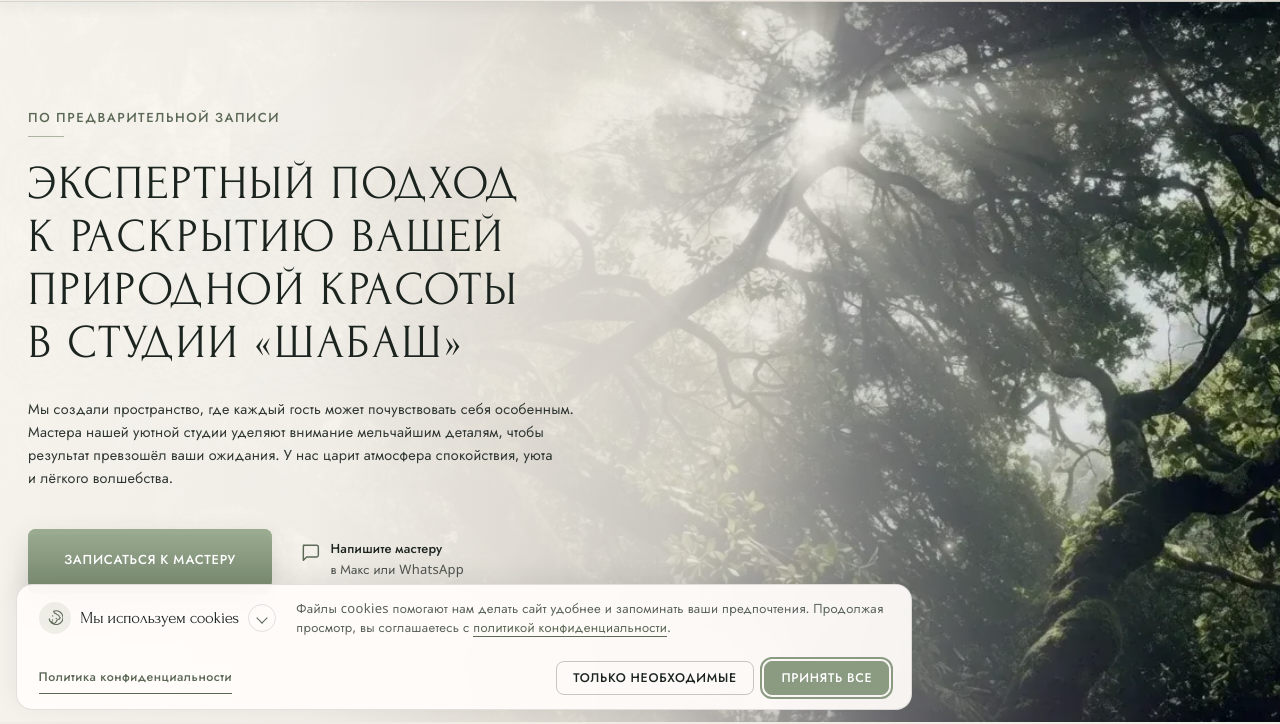
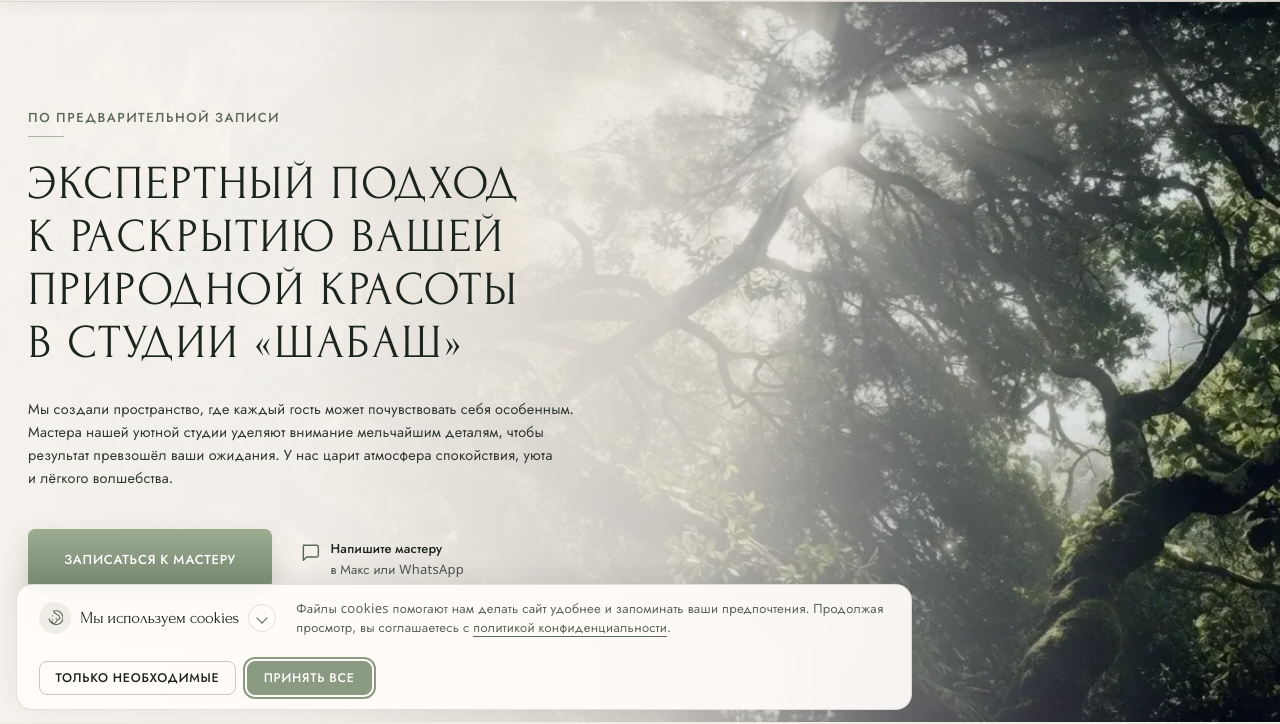
Before and after one commit to Georgii-Smirnov/shabash, a plain HTML site: page index.html in a window 1280 px wide. Shown: the part 78-802 px from the top of the page. Drawn offline with Linux system fonts and the light colour scheme.

Commit message:
fix: remove privacy policy link from cookie banner

```diff
--- a/index.html
+++ b/index.html
@@ -1200,7 +1200,6 @@
       </div>
 
       <div class="cookie__actions">
-        <a class="cookie__link" href="privacy.html">Политика конфиденциальности</a>
         <button
           class="cookie__btn cookie__btn--ghost"
           type="button"
```
Also changed, not shown: privacy.html (+0 -1 lines).
